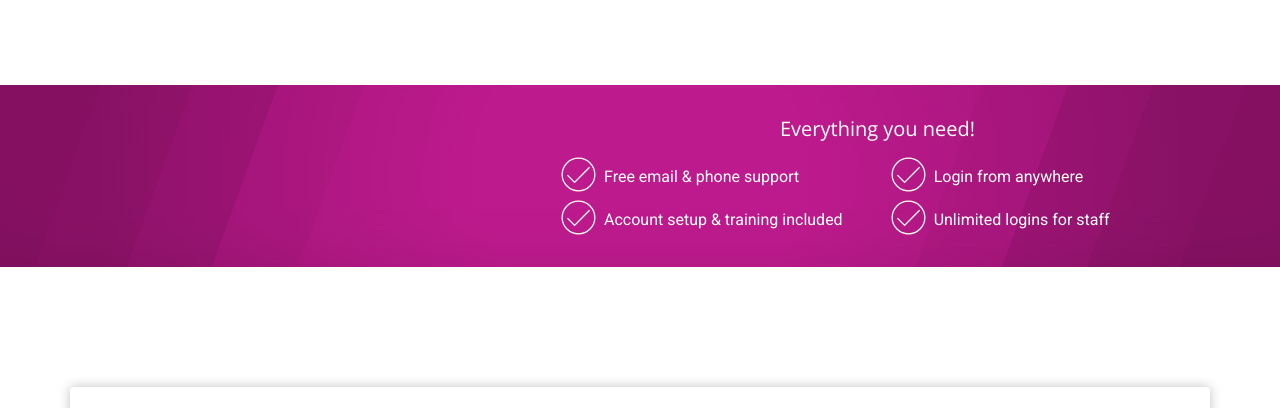
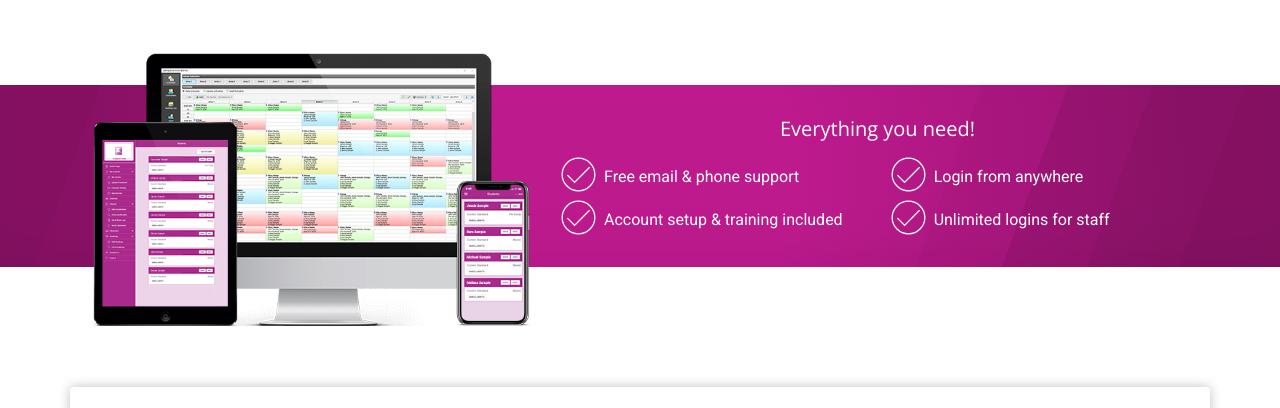
Before and after one commit to thinksmart-software-mockups/dancebiz, a website: page index.html in a window 1280 px wide. Shown: the part 949-1357 px from the top of the page. Drawn offline with nearby package versions, Linux system fonts and the light colour scheme; some packages are replaced by stand-ins of ours; a script that the page names is missing.

Commit message:
Update index.html

```diff
--- a/index.html
+++ b/index.html
@@ -316,8 +316,8 @@
                             <div class="col-12 col-md-6 col-lg-5"><!-- devices images start-->
                                     <div class="position-relative mt-lg-2 mt-xl-n4">
                                         <!-- dancebiz-->
-                                        <img src="assets/img/dancebiz/dancebiz-overview-devices.png" class="invisible d-lg-none img-fluid" alt="tablet, desktop, smartphone">
-                                        <img src="assets/img/dancebiz/dancebiz-overview-devices.png" class="invisible d-none d-lg-block position-absolute mt-lg-n5 mt-xl-n4 img-fluid ml-xl-2 pr-xl-2" alt="tablet, desktop, smartphone">
+                                        <img src="assets/img/dancebiz/dancebiz-overview-devices.png" class="d-lg-none img-fluid" alt="tablet, desktop, smartphone">
+                                        <img src="assets/img/dancebiz/dancebiz-overview-devices.png" class="d-none d-lg-block position-absolute mt-lg-n5 mt-xl-n4 img-fluid ml-xl-2 pr-xl-2" alt="tablet, desktop, smartphone">
                                         <!-- classbiz -->
                                         <!-- <img src="assets/img/classbiz/classbiz-overview-devices.png" class="d-lg-none img-fluid" alt="tablet, desktop, smartphone"> -->
                                         <!-- <img src="assets/img/classbiz/classbiz-overview-devices.png" class="d-none d-lg-block position-absolute mt-lg-n5 mt-xl-n4 img-fluid ml-xl-2 pr-xl-2" alt="tablet, desktop, smartphone"> -->
```
